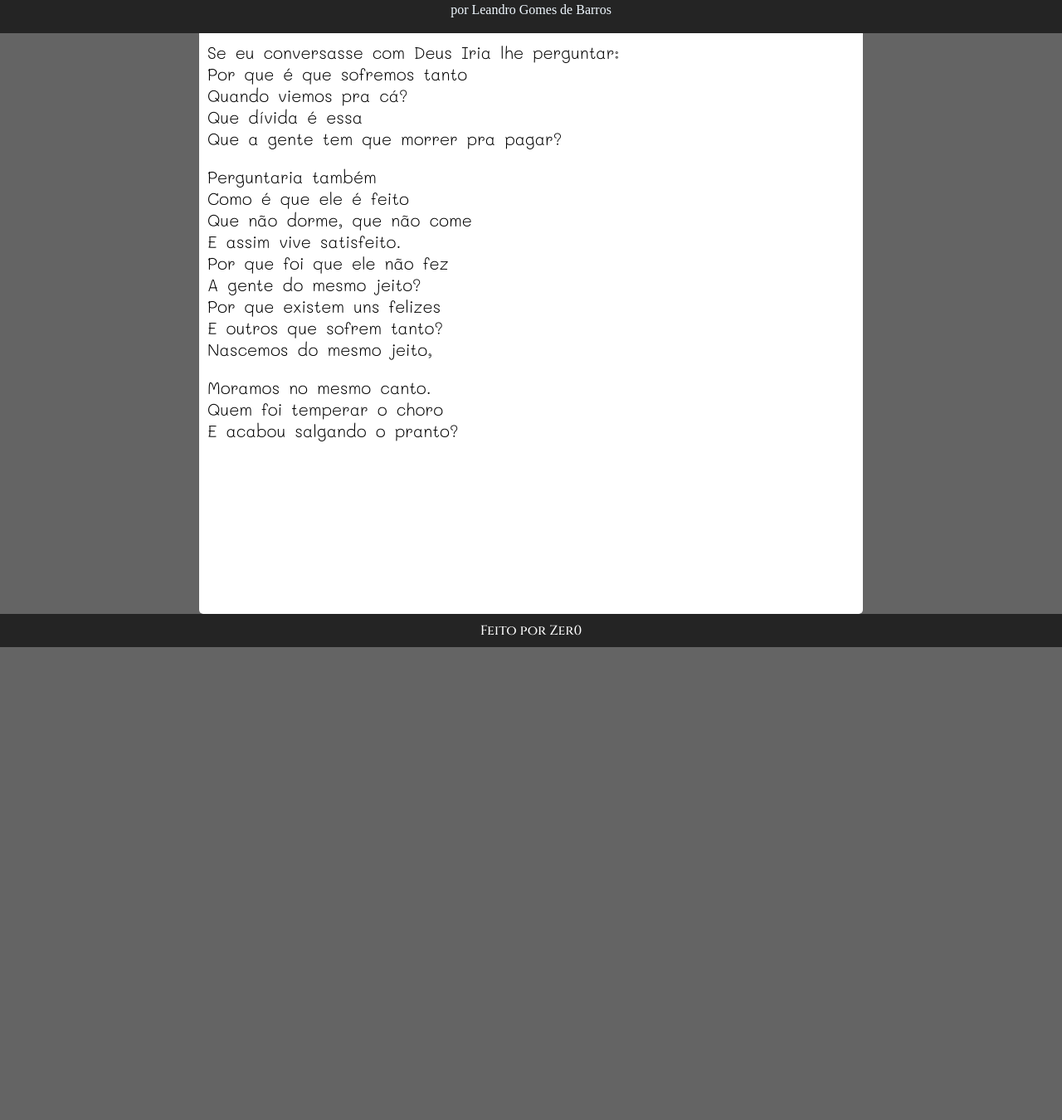
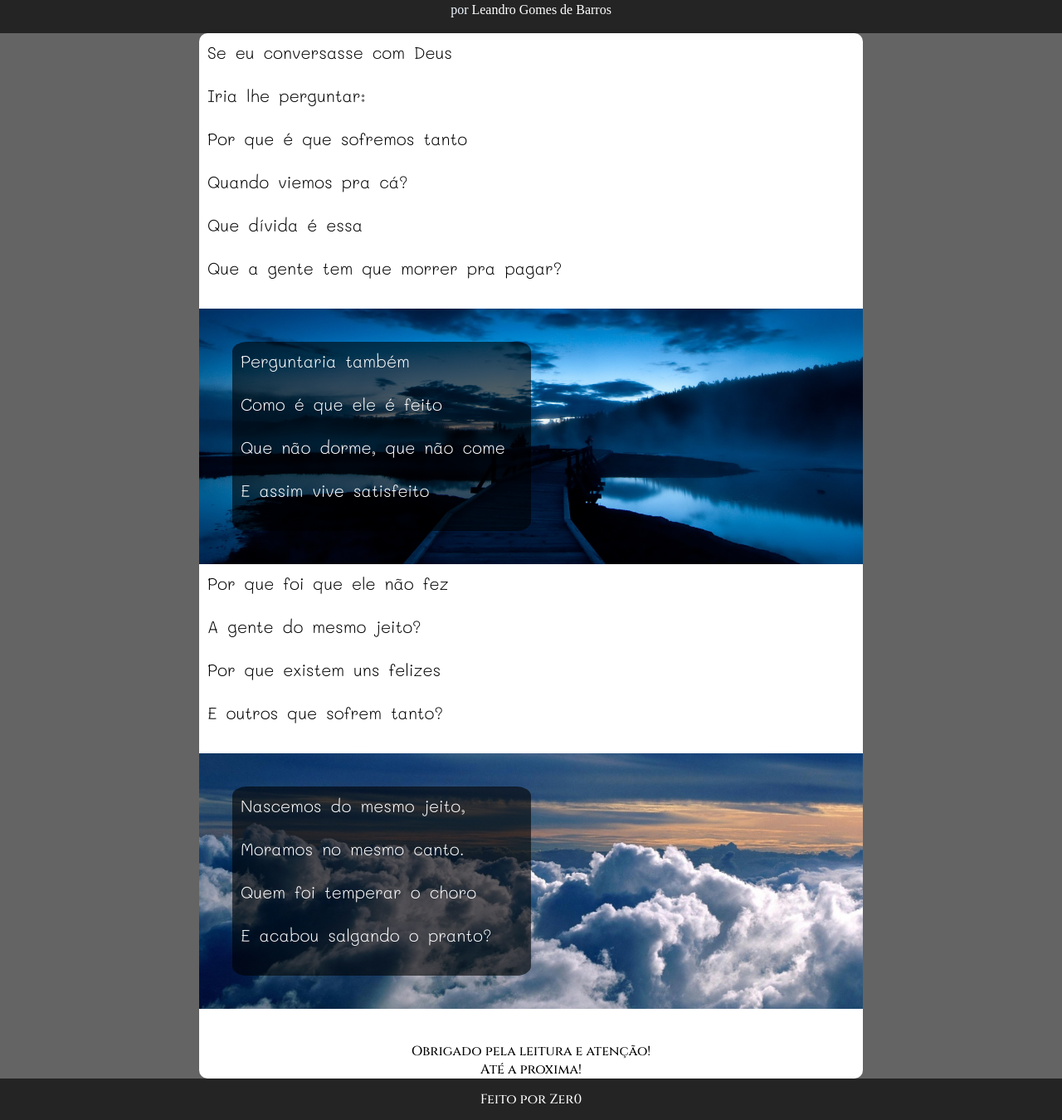
Before and after one commit to yuri-vargas/ProjetoCordel, a plain HTML site: page index.html in a window 1280 px wide. Shown: the part 40-1390 px from the top of the page at 83% size. Before the commit the page ends 820 px from the top, so only its background shows below. Drawn offline with Linux system fonts and the light colour scheme.

Commit message:
projeto atualizado

```diff
--- a/index.html
+++ b/index.html
@@ -8,46 +8,56 @@
 </head>
 <body>
     <header id="cabeca">
-        <h1>Projeto Cordel</h1>
-        <p>por Leandro Gomes de Barros</p>
+        <h1>O MAL E O SOFRIMENTO</h1>
+        <p>por <a class="linkheader" href="https://www.pensador.com/autor/leandro_gomes_de_barros/" target="_blank">Leandro Gomes de Barros</a></p>
     </header>
     <main>
             <section id="container">
                 <article class="cordelpt1">
                     <p class="textocordel">
-                    Se eu conversasse com Deus
-                    Iria lhe perguntar:<br>
-                    Por que é que sofremos tanto<br>
-                    Quando viemos pra cá?<br>
-                    Que dívida é essa<br>
-                    Que a gente tem que morrer pra pagar?<br>
+                        Se eu conversasse com Deus<br><br>
+                        Iria lhe perguntar:<br><br>
+                        Por que é que sofremos tanto<br><br>
+                        Quando viemos pra cá?<br><br>
+                        Que dívida é essa<br><br>
+                        Que a gente tem que morrer pra pagar?<br><br>
                     </p>
                 </article>
-
                 <article class="cordelpt2">
+                    <aside class="quadrado">
+                        <p class="textocordel2">
+                            Perguntaria também<br><br>
+                            Como é que ele é feito<br><br>
+                            Que não dorme, que não come<br><br>
+                            E assim vive satisfeito<br><br>
+                        </p>
+                    </aside>
+                </article>
+                <article class="cordelpt3">
                         <p class="textocordel">
-                    Perguntaria também<br>
-                    Como é que ele é feito<br>
-                    Que não dorme, que não come<br>
-                    E assim vive satisfeito.<br>
-                    Por que foi que ele não fez<br>
-                    A gente do mesmo jeito?<br>Por que existem uns felizes<br>
-                    E outros que sofrem tanto?<br>
-                    Nascemos do mesmo jeito,<br>
+                            Por que foi que ele não fez<br><br>
+                            A gente do mesmo jeito?<br><br>Por que existem uns felizes<br><br>
+                            E outros que sofrem tanto?<br><br>
                         </p>
                 </article>
-
-            <article class="cordelpt3">
-                <p class="textocordel">
-                    Moramos no mesmo canto.<br>
-                    Quem foi temperar o choro<br>
-                    E acabou salgando o pranto?<br>
+                <article class="cordelpt4">
+                    <aside class="quadrado">
+                        <p class="textocordel2">
+                            Nascemos do mesmo jeito,<br><br>
+                            Moramos no mesmo canto.<br><br>
+                            Quem foi temperar o choro<br><br>
+                            E acabou salgando o pranto?<br><br>
                         </p>
+                    </aside>
+                </article>
+                <article>
+                    <p class="textocordelfoot">Obrigado pela leitura e atenção!</p>
+                    <p class="textocordelfoot">Até a proxima!</p>
                 </article>
             </section>
     </main>
     <footer id="rodape">
-        <p>Feito por Zer0</p>
+        <p>Feito por <a class="linkfooter" href="https://github.com/Y0UR3" target="_blank">Zer0</a></p>
     </footer>
 </body>
 </html>
--- a/style.css
+++ b/style.css
@@ -20,35 +20,100 @@ body{
     background-color: rgb(36, 36, 36);
     text-align: center;
 }
+@media (max-width: 400px){
+    #cabeca{
+        height: 110px;
+    }
+}
 #cabeca h1{
     font-family: 'Cinzel', serif;
 }
 #cabeca, h1 p{
     color: aliceblue;
 }
-
+.linkheader{
+    text-decoration: none;
+    color: white;
+}
+.linkheader:hover{
+    background-color: wheat;
+    color: rgb(36, 36, 36);
+    border-radius: 5px;
+}
+@media (max-width: 500px){
+    #container{
+        font-size: 20px;
+    }
+}
 main{
     margin: auto;
     background-color: white;
     min-height: 700px;
     max-width: 800px;
     width: 100%;
-    border-bottom-left-radius: 5px;
-    border-bottom-right-radius: 5px;
+    text-align: left;
+    border-radius: 10px;
+    height: 100%;
 }
 .textocordel{
     padding: 10px;
     font-family: 'Mali';
     font-size: 20px;
     word-spacing: 5px;
+    padding-right: 5%;
 }
+.textocordel2{
+    padding: 10px;
+    font-family: 'Mali';
+    font-size: 20px;
+    word-spacing: 5px;
+    color: white;
 
+}
+.quadrado{
+    background-color: rgba(0, 0, 0, 0.603);
+    margin-right: 50%;
+    border-radius: 5%;
+}
 #rodape{
     display: flex;
     justify-content: center;
     align-items: center;
     color: white;
     background-color: rgb(36, 36, 36);
-    height: 40px;
+    height: 50px;
     font-family: 'Cinzel';
 }
+.linkfooter{
+    text-decoration: none;
+    color: white;
+}
+.linkfooter:hover{
+    background-color: wheat;
+    color: rgb(36, 36, 36);
+    border-radius: 5px;
+}
+.cordelpt2{
+    background-image: url(imagens/wall1.png);
+    background-size: cover;
+    background-repeat: no-repeat;
+    background-position: bottom center;
+    background-attachment: fixed;
+    padding: 5%;
+}
+.cordelpt4{
+    background-image: url(imagens/wall2.png);
+    background-size: cover;
+    background-repeat: no-repeat;
+    background-position: bottom center;
+    background-attachment: fixed;
+    padding: 5%;
+    margin-bottom: 5%;
+}
+.textocordelfoot{
+    font-family: 'Cinzel';
+    font-weight: 500;
+    color: black;
+    border-radius: 1px;
+    text-align: center;
+}
```
Also changed, not shown: imagens/wall1.png (added), imagens/wall2.png (added). Lines whose indentation alone changed are shown as unchanged.
